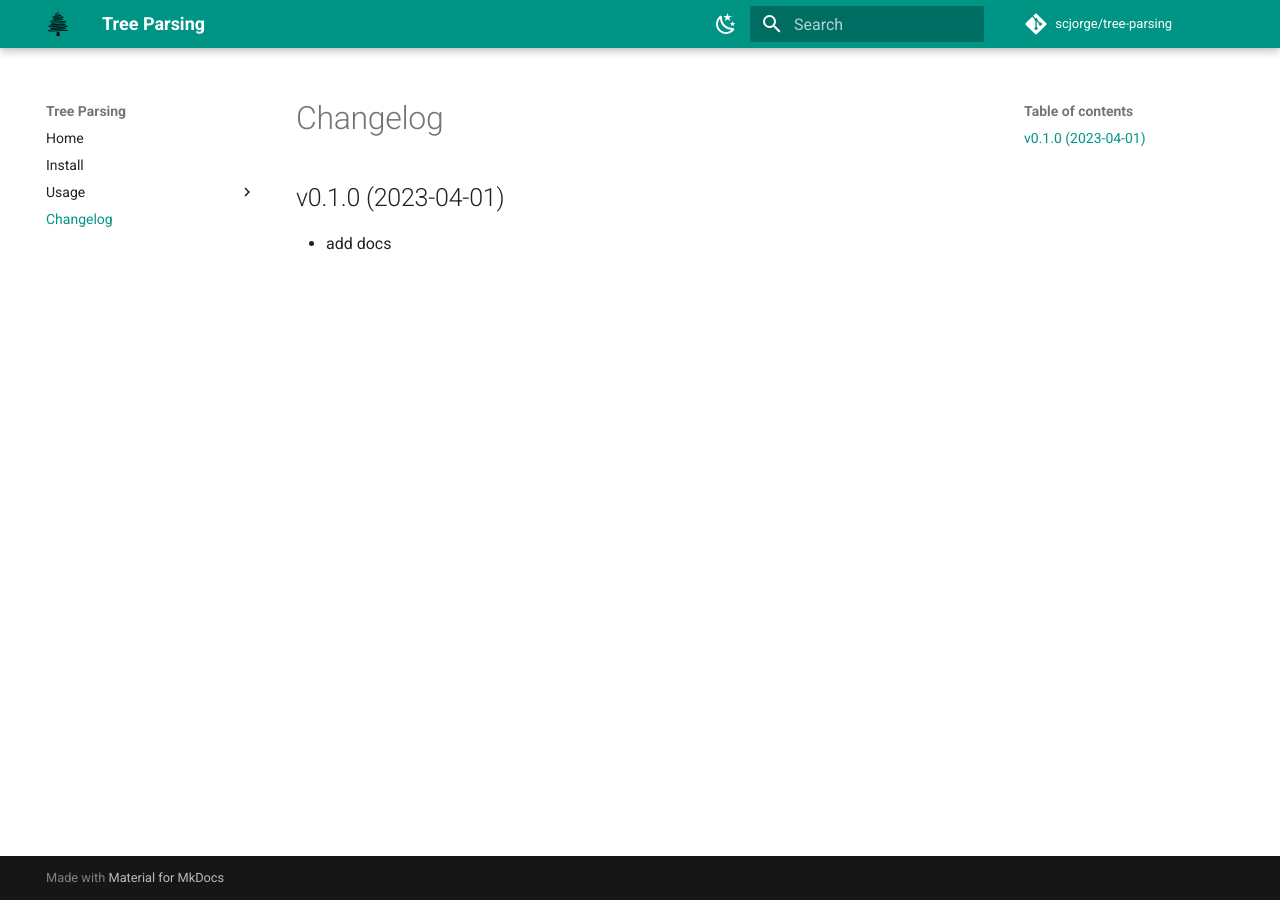
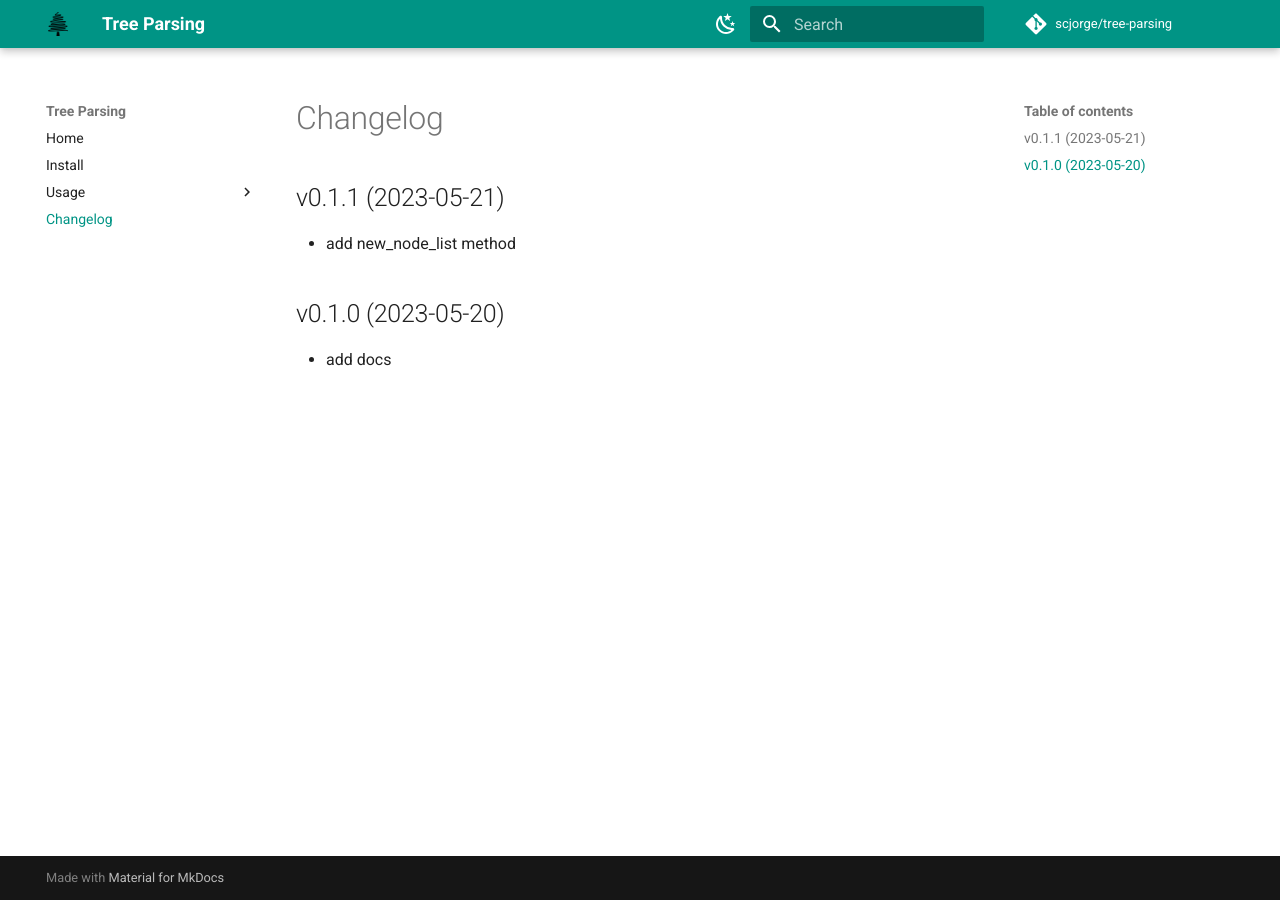
Before and after one commit to scjorge/tree-parsing, an MkDocs documentation site: the page built from docs/changelog.md, in a window 1280 px wide. Built offline with MkDocs 1.6.1 and Material for MkDocs 9.7.7, drawn with Linux system fonts in a browser that asks for light colours; comment, search, counter and statistics services are not loaded.

Commit message:
change project version to 0.1.1

```diff
--- a/docs/changelog.md
+++ b/docs/changelog.md
@@ -1,2 +1,5 @@
-## v0.1.0 (2023-04-01)
+## v0.1.1 (2023-05-21)
+- add new_node_list method
+
+## v0.1.0 (2023-05-20)
 - add docs
--- a/pyproject.toml
+++ b/pyproject.toml
@@ -1,6 +1,6 @@
 [tool.poetry]
 name = "tree-parsing"
-version = "0.1.0"
+version = "0.1.1"
 description = "library to work with tree and lists"
 license = "MIT"
 authors = ["Jorge Silva <jorgesilva.ti@hotmail.com>"]
```
